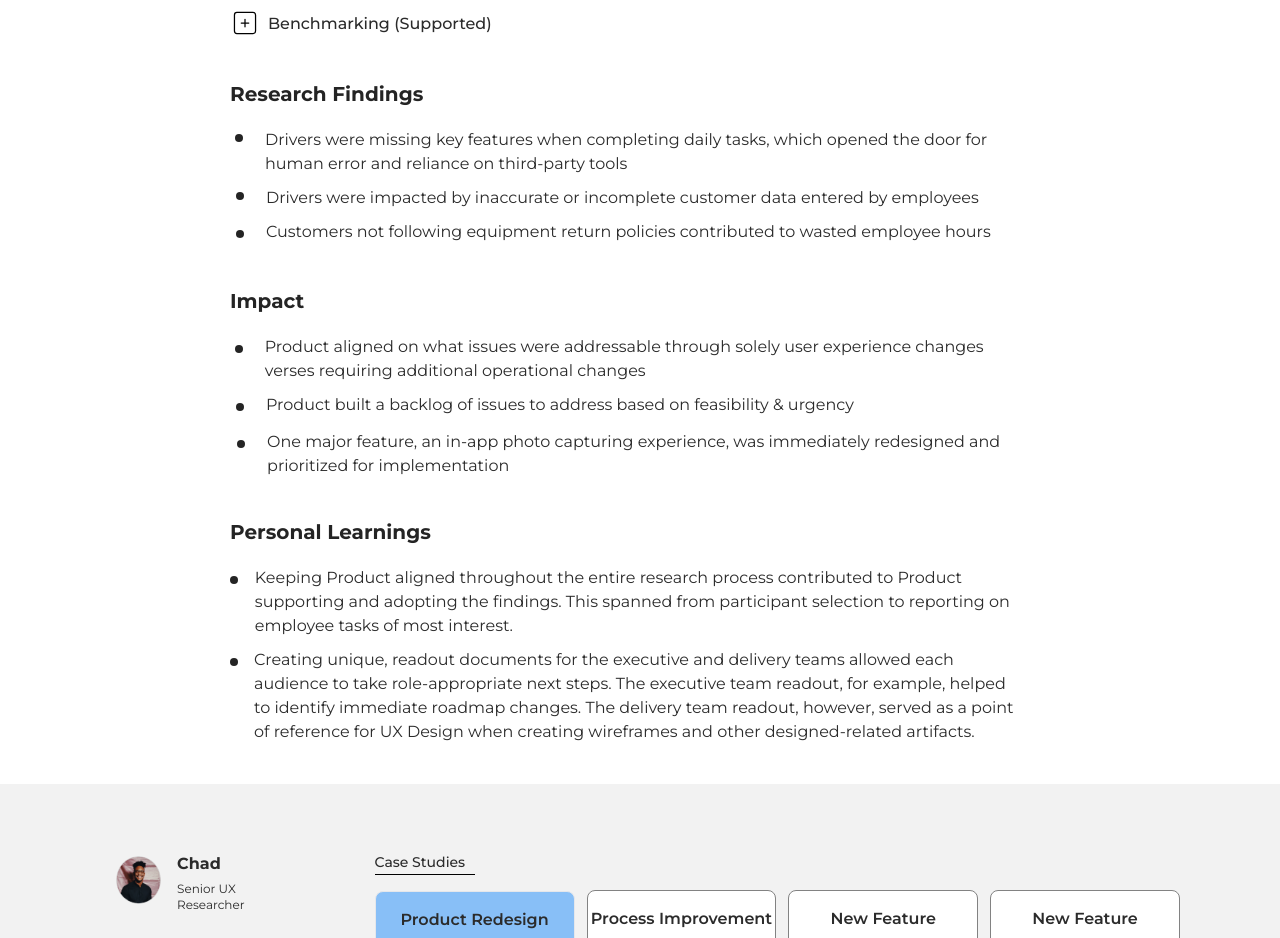
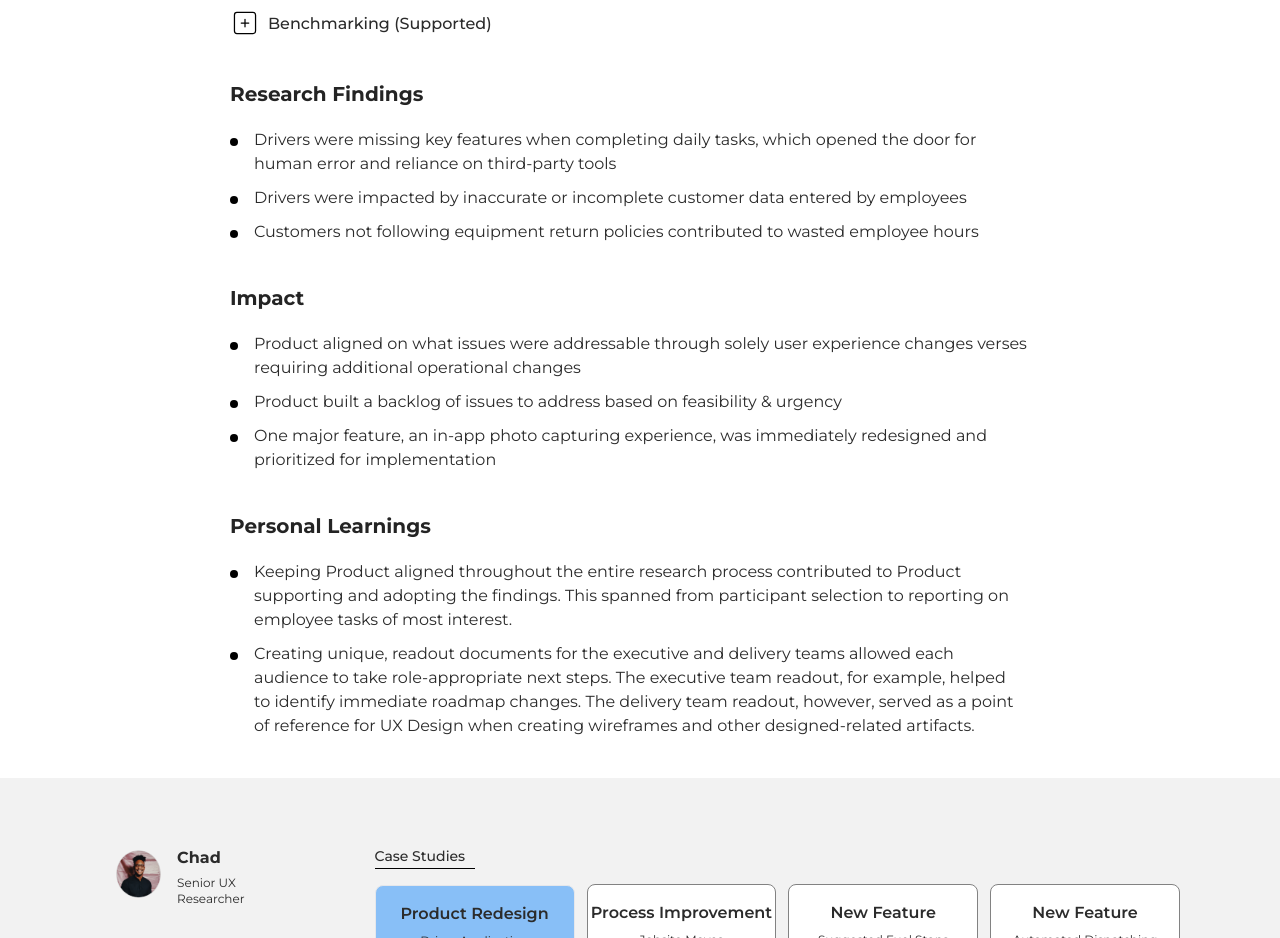
Before and after one commit to hasibulhasananik40420/client-portfolio, a React (Vite) app: page /driver-application in a window 1280 px wide. Shown: the part 780-1718 px from the top of the page. Built offline with nearby package versions, Linux system fonts and the light colour scheme.

Commit message:
create popup for select image

```diff
--- a/src/Pages/DriverApp/DriverApp.jsx
+++ b/src/Pages/DriverApp/DriverApp.jsx
@@ -58,9 +58,9 @@ const DriverApp = () => {
            <div className='flex flex-col lg:w-[800px] xl:w-[800px] 2xl:w-[930px] w-full'>
 
            <div className='flex gap-4 mt-[20px]'>
-              <span className='w-[27px] h-[20px] flex justify-center items-center '>
-                <p className='w-2 h-2 rounded-full bg-[#242424]'></p>
-              </span>
+           <div>
+              <span className="inline-block h-2 w-2 bg-black rounded-full"></span>
+                  </div>
                <p className='text-[#2B2B2B] md:text-[16px] text-[14px] font-normal font-Montserrat md:leading-6 leading-6 '>Drivers were missing key features when completing daily tasks, which opened the door for human error and reliance on third-party tools</p>
 
             </div>
@@ -69,17 +69,17 @@ const DriverApp = () => {
 
 
              <div className='flex gap-4 mt-[10px]'>
-             <span className='w-[20px] h-[20px] flex justify-center items-center'>
-                <p className='w-2 h-2 rounded-full bg-[#242424]'></p>
-              </span>
+             <div>
+              <span className="inline-block h-2 w-2 bg-black rounded-full"></span>
+                  </div>
                <p className='text-[#2B2B2B] md:text-[16px] text-[14px]  font-normal font-Montserrat md:leading-6 leading-6 '>Drivers were impacted by inaccurate or incomplete customer data entered by employees</p>
 
             </div>
 
             <div className='flex gap-4 mt-[10px]'>
-            <span className='w-[20px] h-[27px] flex justify-center items-center'>
-                <p className='w-2 h-2 rounded-full bg-[#242424]'></p>
-              </span>
+            <div>
+              <span className="inline-block h-2 w-2 bg-black rounded-full"></span>
+                  </div>
                <p className='text-[#2B2B2B] md:text-[16px] text-[14px] font-normal font-Montserrat md:leading-6 leading-6'>Customers not following equipment return policies contributed to wasted employee hours
             </p>
 
@@ -95,27 +95,27 @@ const DriverApp = () => {
            <div className='flex flex-col lg:w-[800px] xl:w-[800px] 2xl:w-[950px] w-full'>
 
            <div className='flex gap-4 mt-5'>
-              <span className='w-[27px] h-[27px] flex justify-center items-center'>
-                <p className='w-2 h-2 rounded-full bg-[#242424]'></p>
-              </span>
+           <div>
+              <span className="inline-block h-2 w-2 bg-black rounded-full"></span>
+                  </div>
                <p className='text-[#2B2B2B] md:text-[16px] text-[14px] font-normal font-Montserrat md:leading-6 leading-6 '>Product aligned on what issues were addressable through solely user experience changes verses requiring additional operational changes
                </p>
 
             </div>
 
              <div className='flex gap-4 mt-[10px]'>
-             <span className='w-[20px] h-[27px] flex justify-center items-center'>
-                <p className='w-2 h-2 rounded-full bg-[#242424]'></p>
-              </span>
+             <div>
+              <span className="inline-block h-2 w-2 bg-black rounded-full"></span>
+                  </div>
                <p className='text-[#2B2B2B] md:text-[16px] text-[14px] font-normal font-Montserrat leading-6 '>Product built a backlog of issues to address based on feasibility & urgency
                </p>
 
             </div>
 
             <div className='flex gap-4 mt-[10px]'>
-            <span className='w-[27px] h-[27px] flex justify-center items-center'>
-                <p className='w-2 h-2 rounded-full bg-[#242424]'></p>
-              </span>
+            <div>
+              <span className="inline-block h-2 w-2 bg-black rounded-full"></span>
+                  </div>
                <p className='text-[#2B2B2B] md:text-[16px] text-[14px] font-normal font-Montserrat leading-6 '>One major feature, an in-app photo capturing experience, was immediately redesigned and prioritized for implementation
 
 
@@ -135,17 +135,17 @@ const DriverApp = () => {
            <div className='flex flex-col lg:w-[790px] xl:w-[790px] 2xl:w-[930px] w-full'>
 
            <div className='flex gap-4 mt-5'>
-           <span className='w-[20px] h-[27px] flex justify-center items-center'>
-                <p className='w-2 h-2 rounded-full bg-[#242424]'></p>
-              </span>
+           <div>
+              <span className="inline-block h-2 w-2 bg-black rounded-full"></span>
+                  </div>
                <p className='text-[#2B2B2B] md:text-[16px] text-[14px] font-normal font-Montserrat md:leading-6 leading-6 '>Keeping Product aligned throughout the entire research process contributed to Product supporting and adopting the findings. This spanned from participant selection to reporting on employee tasks of most interest.</p>
 
             </div>
 
              <div className='flex gap-4 mt-[10px]'>
-             <span className='w-[20px] h-[27px] flex justify-center items-center'>
-                <p className='w-2 h-2 rounded-full bg-[#242424]'></p>
-              </span>
+             <div>
+              <span className="inline-block h-2 w-2 bg-black rounded-full"></span>
+                  </div>
                <p className='text-[#2B2B2B] md:text-[16px] text-[14px] font-normal font-Montserrat md:leading-6 leading-6 '>Creating unique, readout documents for the executive and delivery teams allowed each audience to take role-appropriate next steps. The executive team readout, for example, helped to identify immediate roadmap changes. The delivery team readout, however, served as a point of reference for UX Design when creating wireframes and other designed-related artifacts.</p>
 
             </div>
--- a/src/Pages/JobsiteMoves/JobsiteMoves.jsx
+++ b/src/Pages/JobsiteMoves/JobsiteMoves.jsx
@@ -60,27 +60,27 @@ const JobsiteMoves = () => {
            <div className='flex flex-col lg:w-[800px] xl:w-[800px] 2xl:w-[930px] w-full'>
 
            <div className='flex gap-4 mt-[20px]'>
-              <span className='w-[20px] h-[27px] flex justify-center items-center'>
-                <p className='w-2 h-2 rounded-full bg-[#242424]'></p>
-              </span>
+           <div>
+              <span className="inline-block h-2 w-2 bg-black rounded-full"></span>
+                  </div>
                <p className='text-[#2B2B2B] md:text-[16px] text-[14px] font-normal font-Montserrat md:leading-6 leading-6 '>Entering duplicate data into multiple systems led to Drivers going to the wrong location or not receiving the task to complete
                </p>
 
             </div>
 
              <div className='flex gap-4 mt-[10px]'>
-             <span className='w-[20px] h-[27px] flex justify-center items-center'>
-                <p className='w-2 h-2 rounded-full bg-[#242424]'></p>
-              </span>
+             <div>
+              <span className="inline-block h-2 w-2 bg-black rounded-full"></span>
+                  </div>
                <p className='text-[#2B2B2B] md:text-[16px] text-[14px]  font-normal font-Montserrat md:leading-6 leading-6 '>Varying procedures led to downstream systems missing key information and, as a result, disabling key features
                </p>
 
             </div>
 
             <div className='flex gap-4 mt-[10px]'>
-            <span className='w-[20px] h-[27px] flex justify-center items-center'>
-                <p className='w-2 h-2 rounded-full bg-[#242424]'></p>
-              </span>
+            <div>
+              <span className="inline-block h-2 w-2 bg-black rounded-full"></span>
+                  </div>
                <p className='text-[#2B2B2B] md:text-[16px] text-[14px] font-normal font-Montserrat md:leading-6 leading-6'>Manual steps contributed to billing delays and omissions
 
 </p>
@@ -97,9 +97,9 @@ const JobsiteMoves = () => {
            <div className='flex flex-col lg:w-[800px] xl:w-[800px] 2xl:w-[950px] w-full'>
 
            <div className='flex gap-4 mt-5'>
-              <span className='w-[20px] h-[27px] flex justify-center items-center'>
-                <p className='w-2 h-2 rounded-full bg-[#242424]'></p>
-              </span>
+           <div>
+              <span className="inline-block h-2 w-2 bg-black rounded-full"></span>
+                  </div>
                <p className='text-[#2B2B2B] md:text-[16px] text-[14px] font-normal font-Montserrat md:leading-6 leading-6 '> Product used the findings to remove and add features on each identified application's roadmap. The changes allowed Product to improve one application, instead of multiple applications, to address most of the mentioned pain points.
 
                </p>
@@ -120,9 +120,9 @@ const JobsiteMoves = () => {
            <div className='flex flex-col lg:w-[790px] xl:w-[790px] 2xl:w-[930px] w-full'>
 
            <div className='flex gap-4 mt-5'>
-           <span className='w-[20px] h-[27px] flex justify-center items-center'>
-                <p className='w-2 h-2 rounded-full bg-[#242424]'></p>
-              </span>
+           <div>
+              <span className="inline-block h-2 w-2 bg-black rounded-full"></span>
+                  </div>
                <p className='text-[#2B2B2B] md:text-[16px] text-[14px] font-normal font-Montserrat md:leading-6 leading-6 '>Creating a Service Design Blueprint requires making an extensive and general map. The extensive map captures detailed learnings, such as edge cases and sub-flows, to build a deep understanding of how a process works. The general map, however, aims to help stakeholders quickly grasp the procedure and improvement opportunities.  </p>
 
             </div>
```
Also changed, not shown: src/Pages/AutomatedEquipmentDispatching/AutomatedEquipmentDispatching.jsx (+23 -24 lines), src/Pages/SuggestedFuelStops/SuggestedFuelStops.jsx (+25 -24 lines).
